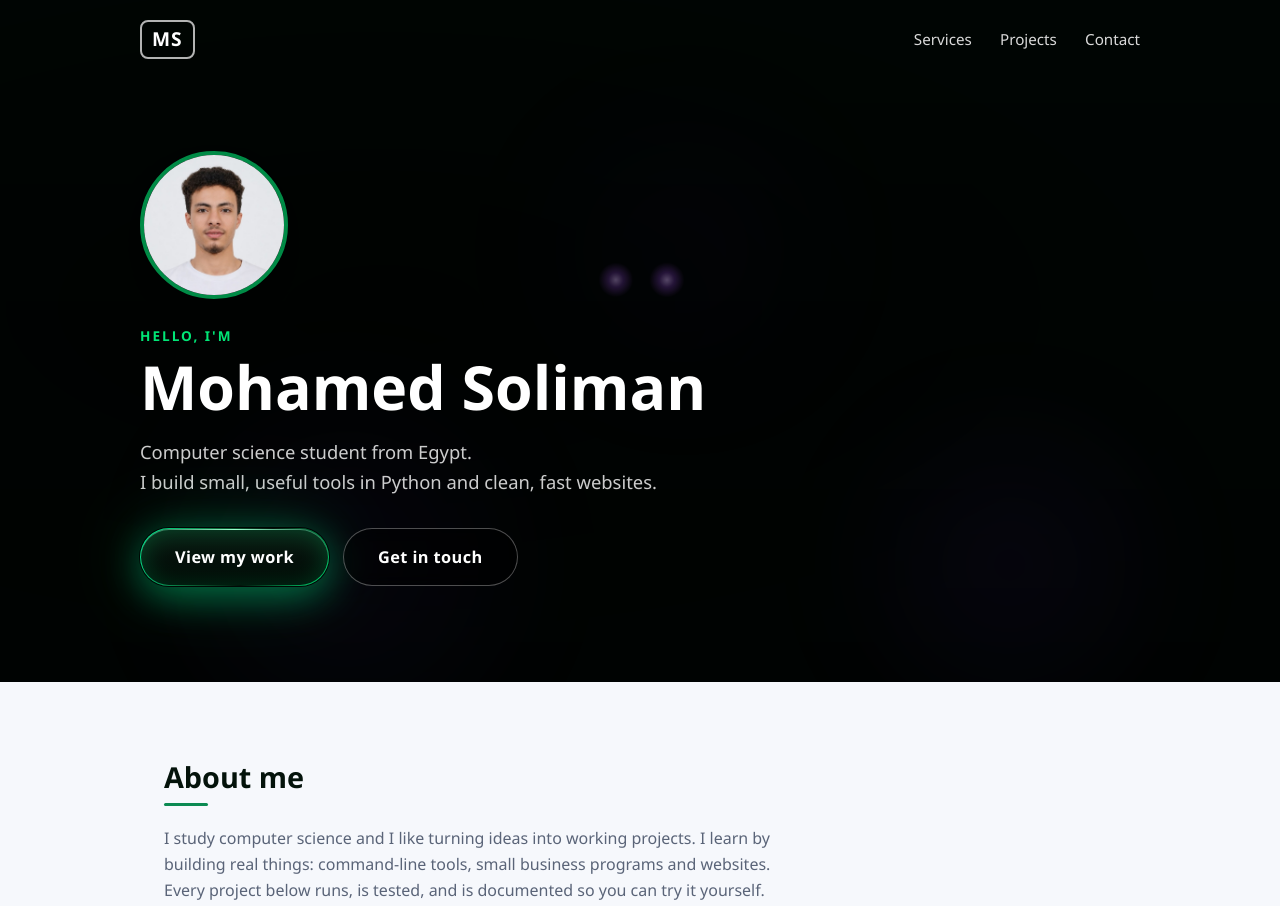
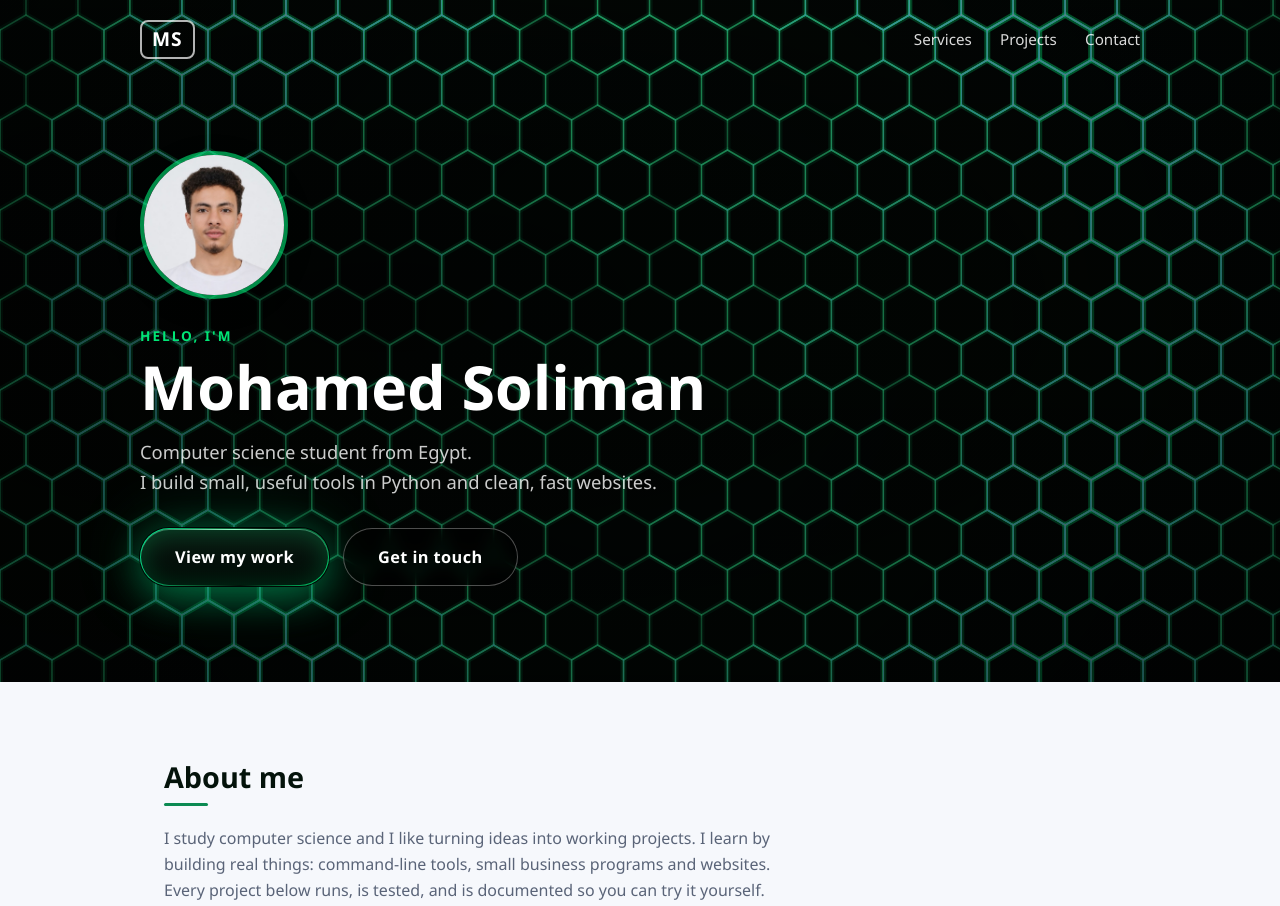
Before and after one commit to m-soliman-dev/portfolio-website, a plain HTML site: page index.html in a window 1280 px wide. Shown: the top 906 px of the page. Drawn offline with Linux system fonts and the light colour scheme; animation ran at ten frames a second.

Commit message:
Hero: animated hex canvas hero, green/black markup

```diff
--- a/index.html
+++ b/index.html
@@ -5,12 +5,12 @@
   <meta name="viewport" content="width=device-width, initial-scale=1.0">
   <title>Mohamed Soliman | Python Developer</title>
   <meta name="description" content="Mohamed Soliman - computer science student from Egypt building useful Python tools and clean websites.">
-  <link rel="stylesheet" href="style.css?v=2">
+  <link rel="stylesheet" href="style.css?v=3">
 </head>
 <body>
 
   <header class="hero">
-    <div class="hero-bg" aria-hidden="true"><div class="hero-art" id="heroArt"><span class="eye e1" style="left:48.1%;top:41%"></span><span class="eye e2" style="left:52.1%;top:41%"></span></div><span class="smoke s1"></span><span class="smoke s2"></span><span class="smoke s3"></span></div>
+    <div class="hero-bg" aria-hidden="true"><canvas id="heroCanvas"></canvas></div>
     <nav class="nav">
       <span class="logo">MS</span>
       <div class="nav-links">
@@ -177,10 +177,37 @@
   </footer>
 
 <script>
-(function(){var hero=document.querySelector('.hero'),art=document.getElementById('heroArt');
-function fit(){var W=hero.clientWidth,H=hero.clientHeight,w=Math.max(W,H*16/9),h=w*9/16;
-art.style.width=w+'px';art.style.height=h+'px';art.style.left=(W-w)/2+'px';art.style.top=(H-h)*0.4+'px';}
-fit();window.addEventListener('resize',fit);window.addEventListener('load',fit);})();
+(function(){var c=document.getElementById('heroCanvas');if(!c)return;var hero=c.closest('.hero'),x=c.getContext('2d');
+var W,H,S,dpr,reduce=window.matchMedia('(prefers-reduced-motion: reduce)').matches,T=8,t0=performance.now();
+function size(){dpr=Math.min(window.devicePixelRatio||1,2);W=hero.clientWidth;H=hero.clientHeight;c.width=W*dpr;c.height=H*dpr;c.style.width=W+'px';c.style.height=H+'px';x.setTransform(dpr,0,0,dpr,0,0);S=W<700?22:30;}
+size();window.addEventListener('resize',size);
+function hh(a,b){var v=Math.sin(a*12.9898+b*78.233)*43758.5453;return v-Math.floor(v);}
+var A=Math.sqrt(3);
+function draw(t){x.globalCompositeOperation='source-over';x.fillStyle='#020805';x.fillRect(0,0,W,H);
+var cx0=W/2,cy0=H/2,gain=Math.min(t/.4,1)*Math.min((T-t)/1,1);if(gain<0)gain=0;
+x.globalCompositeOperation='lighter';x.lineJoin='round';
+var rows=Math.ceil(H/(S*1.5))+2,cols=Math.ceil(W/(S*A))+2;
+for(var r=-1;r<rows;r++)for(var q=-1;q<cols;q++){
+var px=S*A*(q+(r&1?.5:0)),py=S*1.5*r;
+var dx=px-cx0,dy=(py-cy0)*1.2,d=Math.sqrt(dx*dx+dy*dy)*(1280/Math.max(W,700));
+var h=hh(q,r);
+var reveal=Math.min(Math.max((t*420-d)/160,0),1);
+var E=.22+.3*(.5+.5*Math.sin(6.283*(t*.35+h)));
+for(var k=0;k<4;k++){var rr=(t-1.2-k*2.2)*330;if(rr>0){var u=(d-rr)/70;E+=1.1*Math.exp(-u*u)*Math.exp(-rr/1400);}}
+var sw=(t*.2%1.3-.15)*W,u2=(px-sw)/90;E+=Math.exp(-u2*u2)*.6*(.4+h);
+E*=reveal*gain;if(E<.02)continue;
+var a=Math.min(E,1.6);
+x.beginPath();
+for(var i=0;i<6;i++){var ang=Math.PI/180*(60*i-30);var vx=px+S*Math.cos(ang),vy=py+S*Math.sin(ang);i?x.lineTo(vx,vy):x.moveTo(vx,vy);}
+x.closePath();
+x.strokeStyle='rgba(0,230,118,'+(a*.22)+')';x.lineWidth=6;x.stroke();
+x.strokeStyle='rgba(60,255,160,'+Math.min(a*1.05,1)+')';x.lineWidth=1.5;x.stroke();
+}
+x.globalCompositeOperation='source-over';
+var g=x.createRadialGradient(W/2,H/2,H*.2,W/2,H/2,Math.max(W,H)*.75);g.addColorStop(0,'rgba(0,0,0,0)');g.addColorStop(1,'rgba(0,0,0,.65)');x.fillStyle=g;x.fillRect(0,0,W,H);}
+function loop(now){draw(((now-t0)/1000)%T);requestAnimationFrame(loop);}
+if(reduce){draw(3.2);}else{requestAnimationFrame(loop);}
+})();
 </script>
 </body>
 </html>
```
